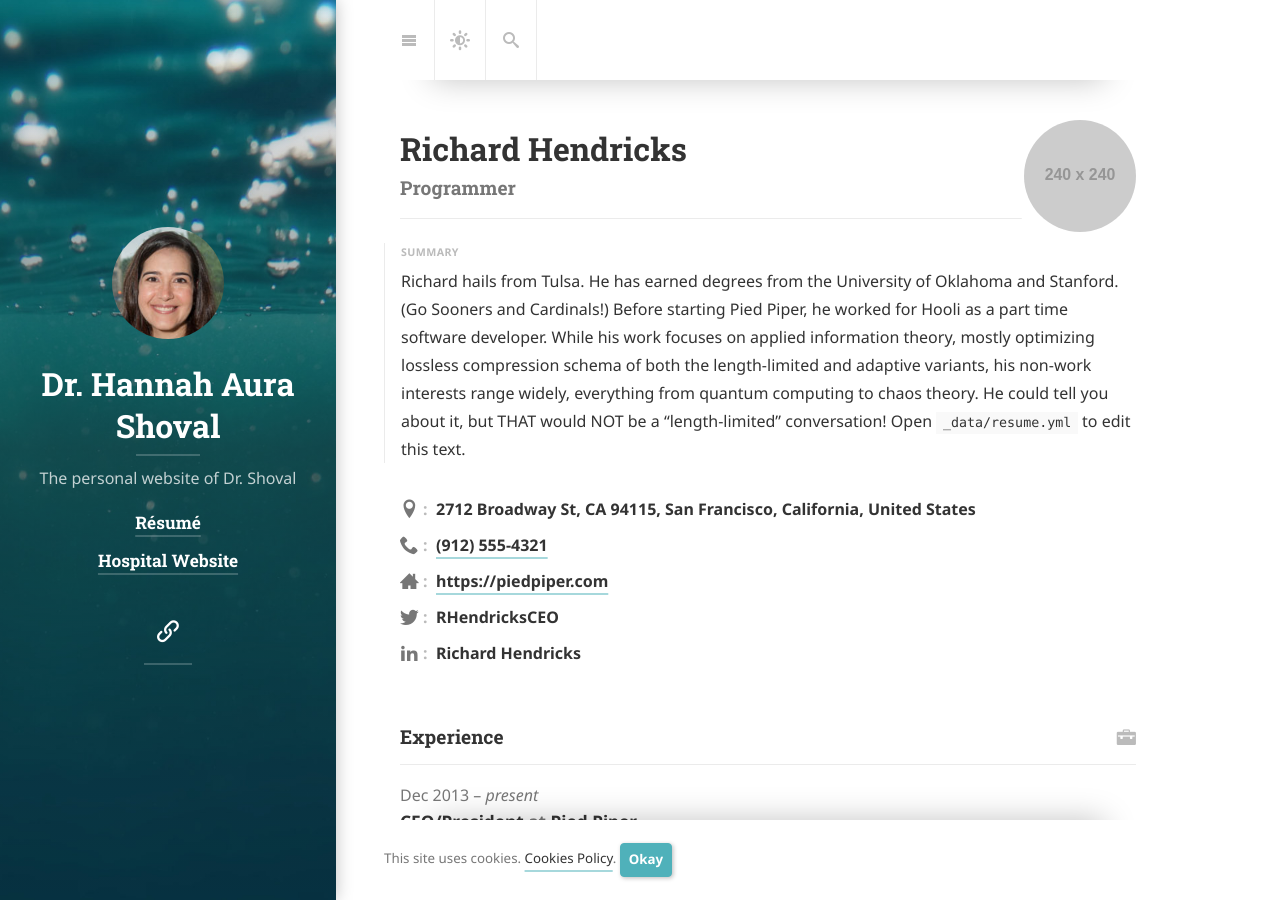
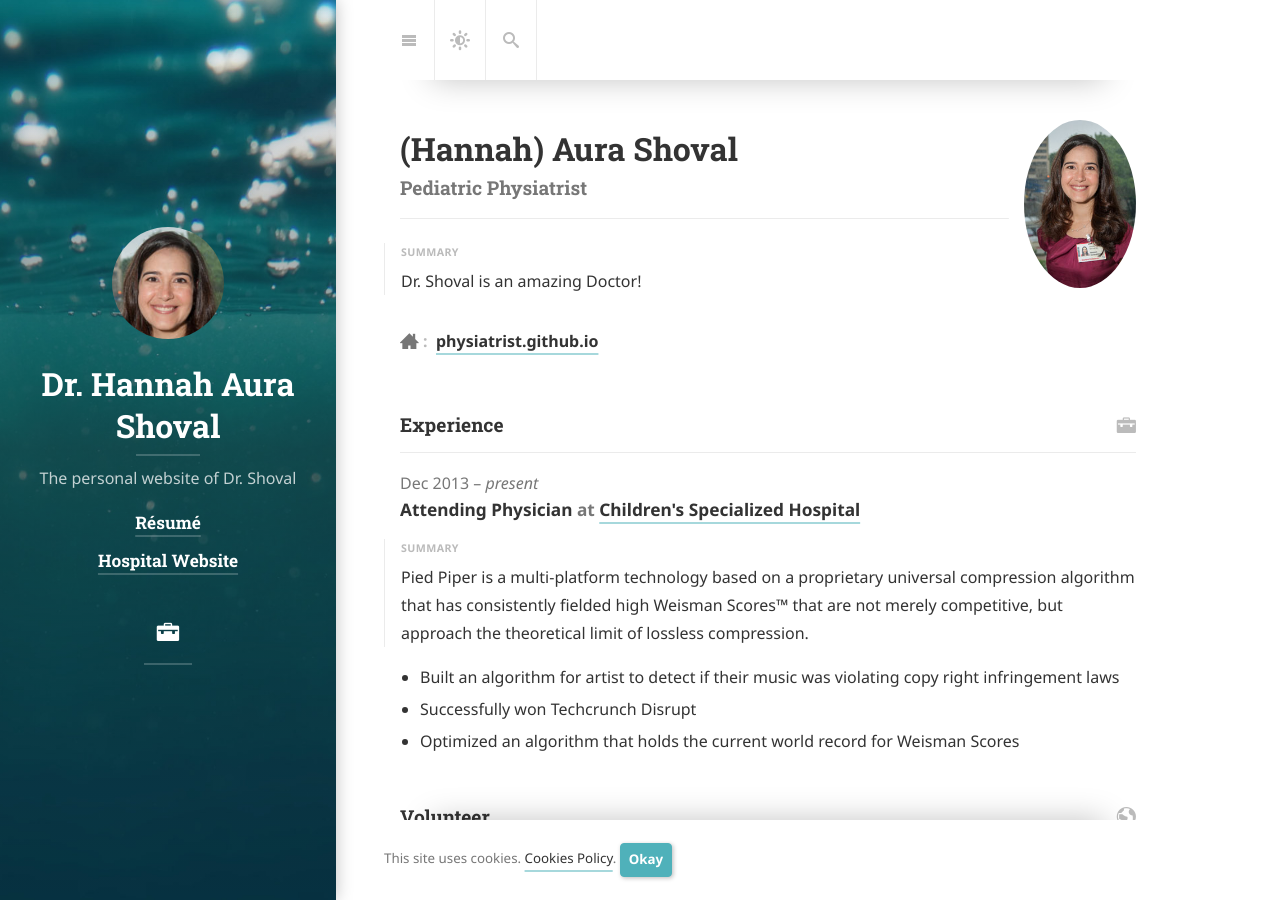
Before and after one commit to physiatry/physiatry.github.io, a Jekyll site: the page built from resume.md, in a window 1280 px wide and 900 px high. Built offline with Jekyll 4.4.1, drawn with Linux system fonts in a browser that asks for light colours; cached includes are drawn as plain includes; nearby versions of some CDN libraries; some web fonts are replaced; library files that are not in the unit come from our copies.

Commit message:
more updates.  for now, use the external resume pdf

```diff
--- a/_config.yml
+++ b/_config.yml
@@ -54,7 +54,7 @@
 #  - title:             Projects
 #    url:               /projects/
   - title:             Résumé
-    url:               /resume/
+    url:               http://aurashoval.shinnar.com/resume.pdf?attredirects=0
   - title:              Hospital Website
     url:                https://www.rwjbh.org/doctors/hannah-a-shoval-md/
 #  - title:             Documentation
--- a/_data/resume.yml
+++ b/_data/resume.yml
@@ -2,38 +2,30 @@
 # If you don't have a JSON Resume you can just edit this YAML file instead.
 # See also: <https://jsonresume.org/>.
 basics:
-  name: "Richard Hendricks"
-  label: "Programmer"
-  picture: "https://placehold.it/240x240"
-  email: ""
-  phone: "(912) 555-4321"
-  website: "https://piedpiper.com"
+  name: "(Hannah) Aura Shoval"
+  label: "Pediatric Physiatrist"
+  picture: "assets/img/aura-emp.jpg"
+#  email: ""
+#  phone: "(912) 555-4321"
+  website: "physiatrist.github.io"
   summary: >
-    Richard hails from Tulsa.
-    He has earned degrees from the University of Oklahoma and Stanford. (Go Sooners and Cardinals!)
-    Before starting Pied Piper, he worked for Hooli as a part time software developer.
-    While his work focuses on applied information theory,
-    mostly optimizing lossless compression schema of both the length-limited and adaptive variants,
-    his non-work interests range widely,
-    everything from quantum computing to chaos theory.
-    He could tell you about it, but THAT would NOT be a “length-limited” conversation!
-    Open `_data/resume.yml` to edit this text.
-  location:
-    address: "2712 Broadway St"
-    postalCode: "CA 94115"
-    city: "San Francisco"
-    countryCode: "US"
-    region: "California"
-  profiles:
-    - network: "Twitter"
-      username: "RHendricksCEO"
-      url: ""
-    - network: "LinkedIn"
-      username: "Richard Hendricks"
-      url: ""
+    Dr. Shoval is an amazing Doctor!
+  # location:
+  #   address: "2712 Broadway St"
+  #   postalCode: "CA 94115"
+  #   city: "San Francisco"
+  #   countryCode: "US"
+  #   region: "California"
+  # profiles:
+  #   - network: "Twitter"
+  #     username: "RHendricksCEO"
+  #     url: ""
+  #   - network: "LinkedIn"
+  #     username: "Richard Hendricks"
+  #     url: ""
 work:
-  - company: "Pied Piper"
-    position: "CEO/President"
+  - company: "Children's Specialized Hospital"
+    position: "Attending Physician"
     website: "https://piedpiper.com"
     startDate: "2013-12-01"
     endDate: ""
--- a/_data/social.yml
+++ b/_data/social.yml
@@ -208,4 +208,4 @@
   icon: icon-box-add
 csh:
   name: Children's Specialized Hospital
-#  icon: https://www.rwjbh.org/images/hospital-logos/logo-childrens-specialized-hospital.png
+  icon: icon-briefcase
```
Also changed, not shown: index.md (+1 -1 lines).
